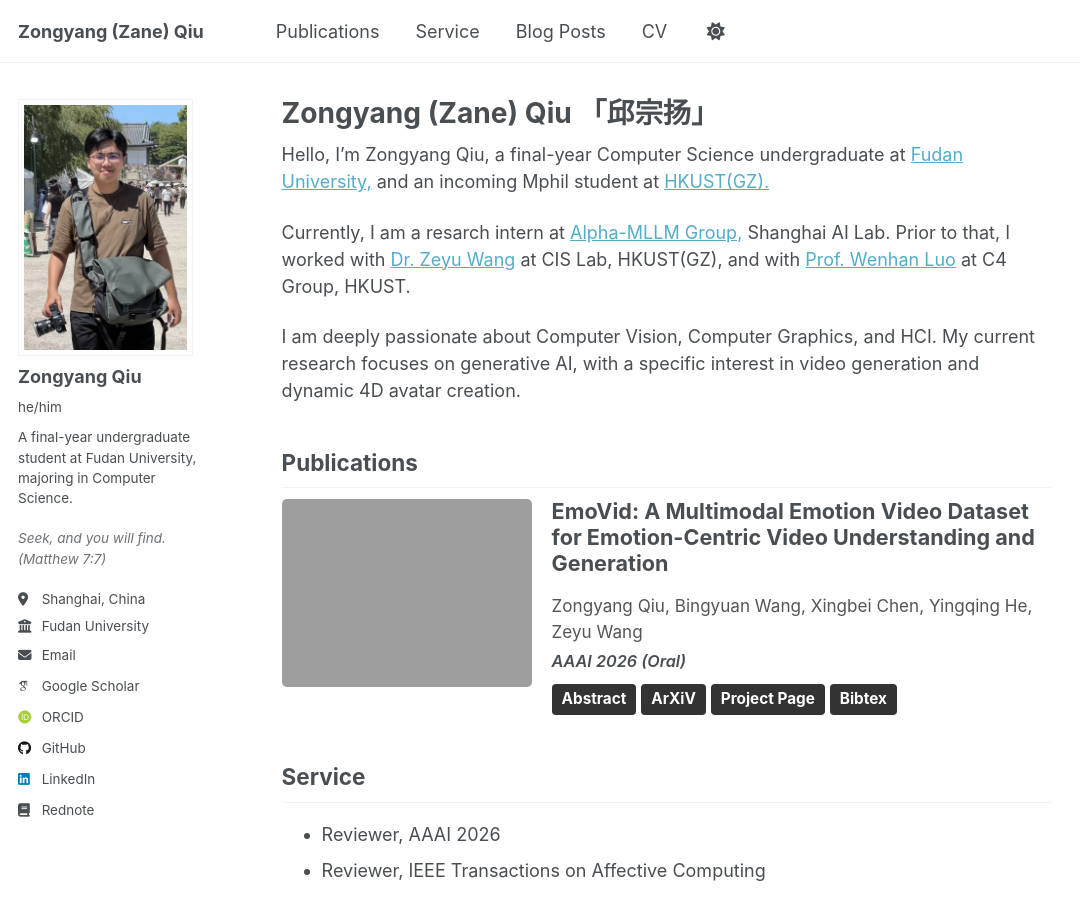
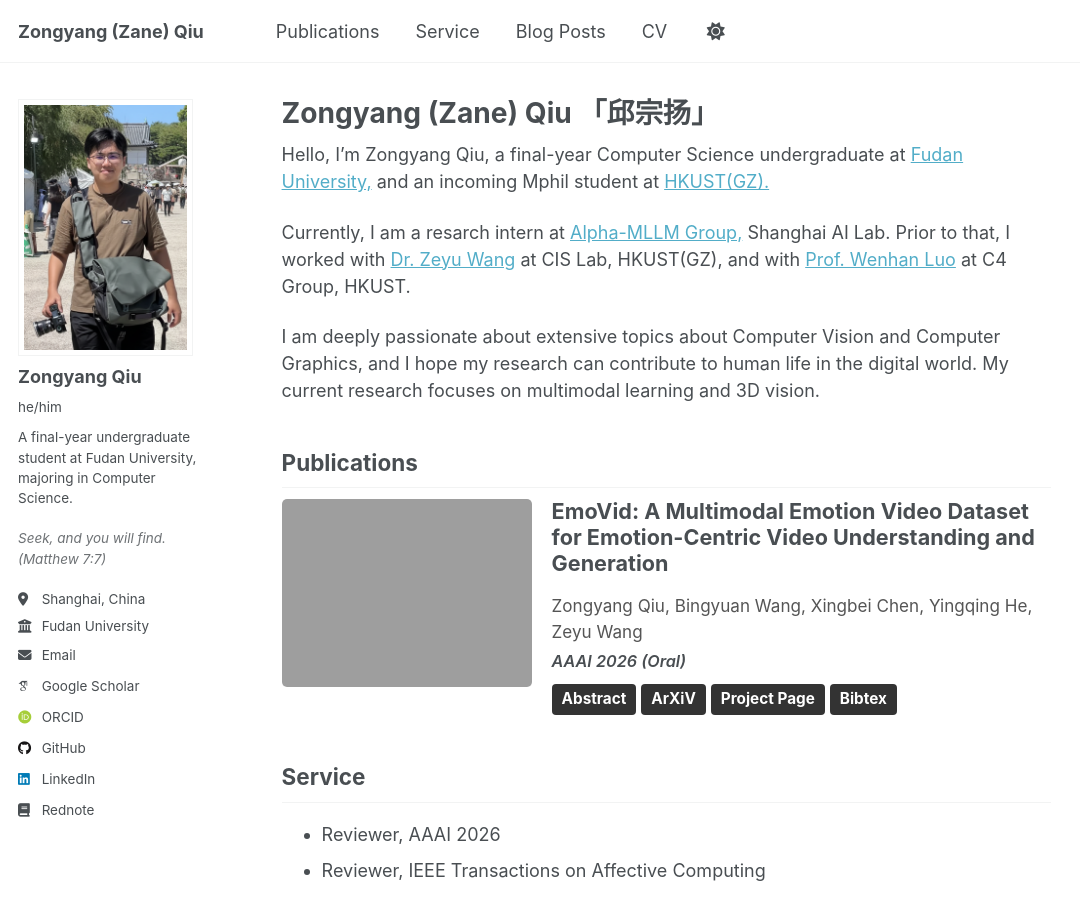
Before and after one commit to Zane-ZYQiu/Zane-ZYQiu.github.io, a Jekyll site: the page built from _pages/about.md, in a window 1280 px wide and 1091 px high. Shown: the top 920 px of the window, without its empty margins (0-1080 px from the left). Built offline with Jekyll 4.4.1, drawn with Linux system fonts in a browser that asks for light colours; some web fonts are replaced.

Commit message:
update research interest

```diff
--- a/_pages/about.md
+++ b/_pages/about.md
@@ -11,7 +11,7 @@ Hello, I'm Zongyang Qiu, a final-year Computer Science undergraduate at [Fudan U
 
 Currently, I am a resarch intern at [Alpha-MLLM Group,](https://github.com/Alpha-VLLM) Shanghai AI Lab. Prior to that, I worked with [Dr. Zeyu Wang](https://cislab.hkust-gz.edu.cn/members/zeyu-wang) at CIS Lab, HKUST(GZ), and with [Prof. Wenhan Luo](https://whluo.github.io) at C4 Group, HKUST.
 
-I am deeply passionate about Computer Vision, Computer Graphics, and HCI. My current research focuses on generative AI, with a specific interest in video generation and dynamic 4D avatar creation.
+I am deeply passionate about extensive topics about Computer Vision and Computer Graphics, and I hope my research can contribute to human life in the digital world. My current research focuses on multimodal learning and 3D vision.
 
 ## Publications
 
```
